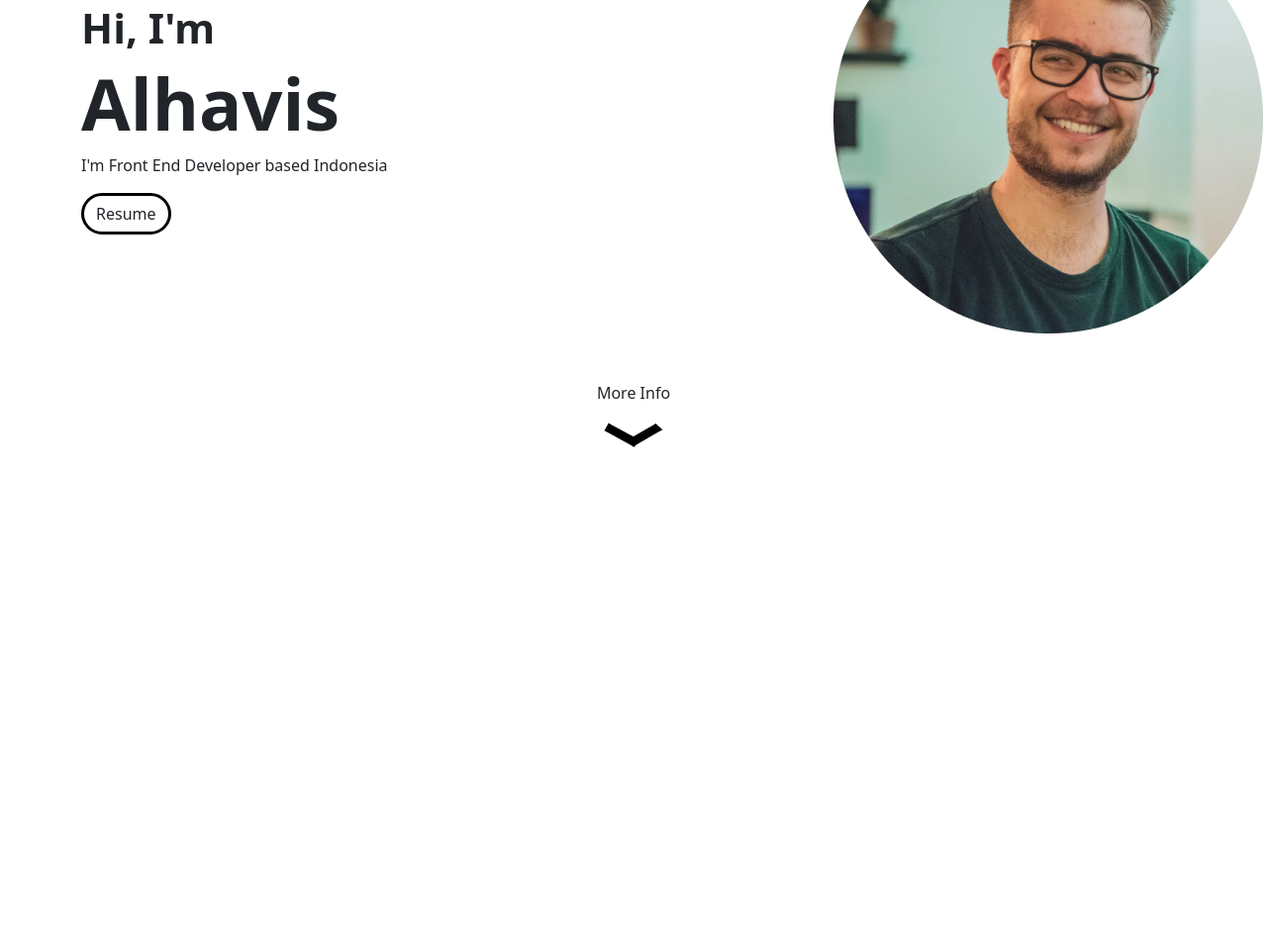
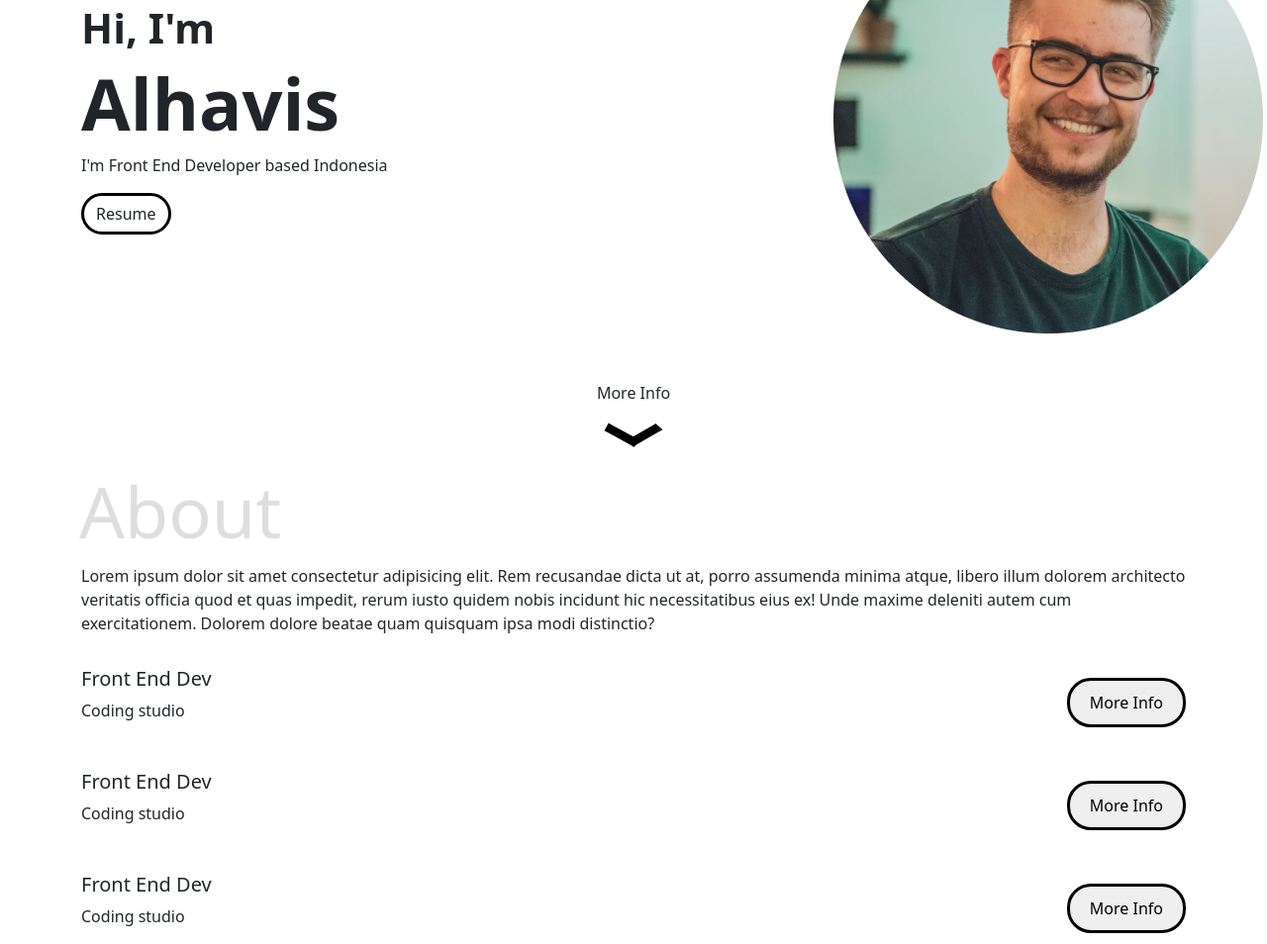
Before and after one commit to Havis97/portofolio-lagi, a plain HTML site: page index.html in a window 1280 px wide. Shown: the part 287-1241 px from the top of the page at 99% size. Before the commit the page ends 857 px from the top, so only its background shows below. Drawn offline with nearby package versions, Linux system fonts and the light colour scheme.

Commit message:
update about

```diff
--- a/index.html
+++ b/index.html
@@ -54,6 +54,49 @@
     </section>
     <!-- About -->
     <section id="about" class="about container">
+      <p>Lorem ipsum dolor sit amet consectetur adipisicing elit.
+        Rem recusandae dicta ut at, porro assumenda minima atque,
+        libero illum dolorem architecto veritatis officia quod et quas impedit,
+        rerum iusto quidem nobis incidunt hic necessitatibus eius ex! Unde maxime deleniti
+        autem cum exercitationem. Dolorem dolore beatae quam quisquam ipsa modi distinctio?</p>
+      <div class="about-exp">
+        <div class="about-exp-item">
+          <div class="about-exp-item-header">
+            <div>
+              <h5>Front End Dev</h5>
+              <p>Coding studio</p>
+            </div>
+            <button class="btn-button">More Info</button>
+          </div>
+          <p class="about-exp-item-detail d-none">Lorem ipsum dolor sit amet consectetur adipisicing elit. Libero iure reprehenderit quo assumenda quibusdam,
+            nobis aliquam, dolorum sit ipsum delectus,
+            dolores consequatur harum illo! Exercitationem maiores animi cum rem doloremque.</p>
+        </div>
+        <div class="about-exp-item">
+          <div class="about-exp-item-header">
+            <div>
+              <h5>Front End Dev</h5>
+              <p>Coding studio</p>
+            </div>
+            <button class="btn-button">More Info</button>
+          </div>
+          <p class="about-exp-item-detail d-none">Lorem ipsum dolor sit amet consectetur adipisicing elit. Libero iure reprehenderit quo assumenda quibusdam,
+            nobis aliquam, dolorum sit ipsum delectus,
+            dolores consequatur harum illo! Exercitationem maiores animi cum rem doloremque.</p>
+        </div>
+        <div class="about-exp-item">
+          <div class="about-exp-item-header">
+            <div>
+              <h5>Front End Dev</h5>
+              <p>Coding studio</p>
+            </div>
+            <button class="btn-button">More Info</button>
+          </div>
+          <p class="about-exp-item-detail d-none">Lorem ipsum dolor sit amet consectetur adipisicing elit. Libero iure reprehenderit quo assumenda quibusdam,
+            nobis aliquam, dolorum sit ipsum delectus,
+            dolores consequatur harum illo! Exercitationem maiores animi cum rem doloremque.</p>
+        </div>
+      </div>
     </section>
     <!-- JQuery -->
     <script src="https://code.jquery.com/jquery-3.7.1.min.js" integrity="sha256-/JqT3SQfawRcv/BIHPThkBvs0OEvtFFmqPF/lYI/Cxo=" crossorigin="anonymous"></script>
--- a/style.css
+++ b/style.css
@@ -1,5 +1,18 @@
 section{
     padding-top: 128px;
+    position: relative;
+}
+
+section::before{
+    z-index: -1;
+    content: '';
+    font-size: 72px;
+    color: gray;
+    opacity: 0.25;
+    position: absolute;
+    font-weight: 500;
+    top: 20px;
+    left: 10px;
 }
 
 a.btn{
@@ -8,6 +21,19 @@ a.btn{
 }
 
 a.btn:hover{
+    border: 3px solid black;
+    background-color: black;
+    color: white;
+}
+
+button.btn-button{
+    padding: 10px 20px;
+    border: 3px solid black;
+    border-radius: 24px;
+}
+
+button.btn-button:hover{
+    padding: 10px 20px;
     border: 3px solid black;
     background-color: black;
     color: white;
@@ -30,6 +56,23 @@ a.btn:hover{
     width: 60px;
 }
 
+.about::before{
+    content: 'About';
+}
+
+.about-exp-item{
+    /* display: flex;
+    align-items: center;
+    justify-content: space-between; */
+    margin-top: 32px;
+}
+.about-exp-item-header{
+    display: flex;
+    align-items: center;
+    justify-content: space-between;
+    margin-top: 24px;
+}
+
 #arrow{
     animation: 2s upDown infinite;
 }
```
